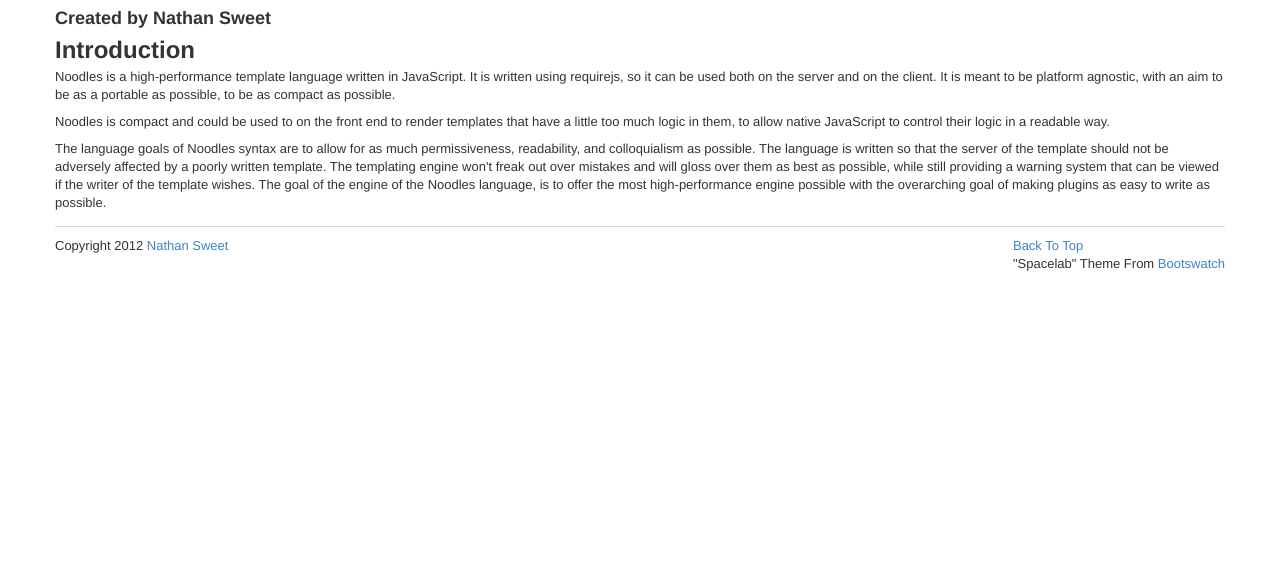
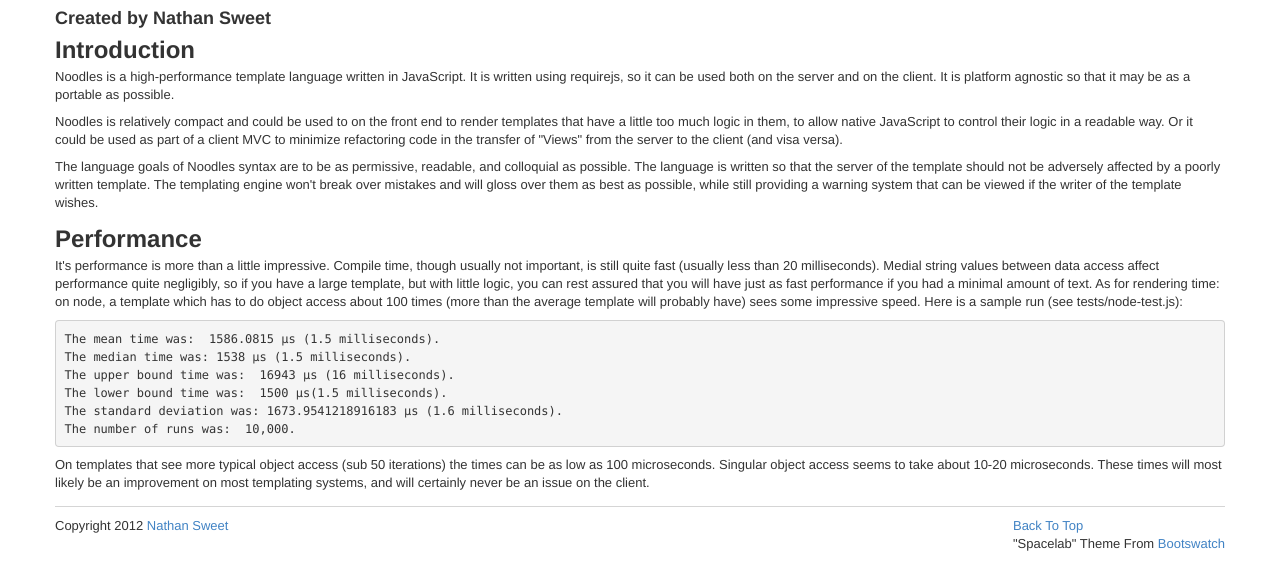
Before and after one commit to nathanjsweet/Noodles, a website: page docs/files/home.html in a window 1280 px wide. Shown: the part 86-674 px from the top of the page. Drawn offline with nearby package versions, Linux system fonts and the light colour scheme; a web font is replaced by a local one.

Commit message:
update intro

```diff
--- a/docs/files/home.html
+++ b/docs/files/home.html
@@ -42,19 +42,32 @@
 <h2>Introduction</h2>
 
 <p>Noodles is a high-performance template language written in JavaScript. It is written
-using requirejs, so it can be used both on the server and on the client. It is meant
-to be platform agnostic, with an aim to be as a portable as possible, to be as
-compact as possible.</p>
+using requirejs, so it can be used both on the server and on the client. It is platform agnostic so that it may
+be as a portable as possible.</p>
 
-<p>Noodles is compact and could be used to on the front end to render templates that have a little too much logic in them,
-to allow native JavaScript to control their logic in a readable way.</p>
+<p>Noodles is relatively compact and could be used to on the front end to render templates that have a little too much logic in them,
+to allow native JavaScript to control their logic in a readable way. Or it could be used as part of a client MVC to minimize refactoring
+code in the transfer of &quot;Views&quot; from the server to the client (and visa versa).</p>
 
-<p>The language goals of Noodles syntax are to allow for as much permissiveness, readability, and colloquialism as possible. The language
+<p>The language goals of Noodles syntax are to be as permissive, readable, and colloquial as possible. The language
 is written so that the server of the template should not be adversely affected by a poorly written template.
-The templating engine won&#39;t freak out over mistakes and will gloss over them as best as possible, while still
-providing a warning system that can be viewed if the writer of the template wishes. The goal of the engine of the Noodles language,
-is to offer the most high-performance engine possible with the overarching goal of making plugins as easy to write
-as possible.</p>
+The templating engine won&#39;t break over mistakes and will gloss over them as best as possible, while still
+providing a warning system that can be viewed if the writer of the template wishes.</p>
+
+<h2>Performance</h2>
+
+<p>It&#39;s performance is more than a little impressive. Compile time, though usually not important, is still quite fast (usually less than 20 milliseconds). Medial string values between data access affect performance quite negligibly, so
+if you have a large template, but with little logic, you can rest assured that you will have just as fast performance if you had a minimal amount
+of text. As for rendering time: on node, a template which has to do object access about 100 times (more than the average template  will probably have) sees some impressive speed. Here is a sample run (see tests/node-test.js):</p>
+
+<pre><code>The mean time was:  1586.0815 μs (1.5 milliseconds).
+The median time was: 1538 μs (1.5 milliseconds).
+The upper bound time was:  16943 μs (16 milliseconds).
+The lower bound time was:  1500 μs(1.5 milliseconds).
+The standard deviation was: 1673.9541218916183 μs (1.6 milliseconds).
+The number of runs was:  10,000.</code></pre>
+
+<p>On templates that see more typical object access (sub 50 iterations) the times can be as low as 100 microseconds. Singular object access seems to take about 10-20 microseconds. These times will most likely be an improvement on most templating systems, and will certainly never be an issue on the client.</p>
 		</div>
 	</article>
 	<footer class="footer">
```
